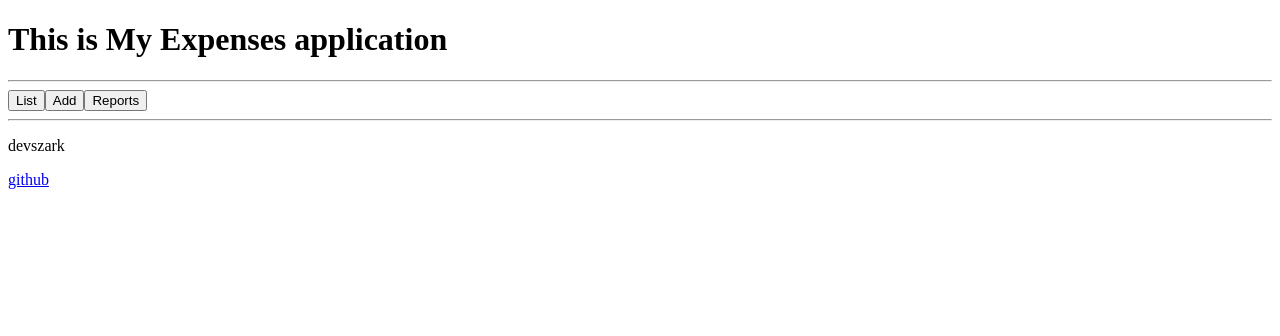
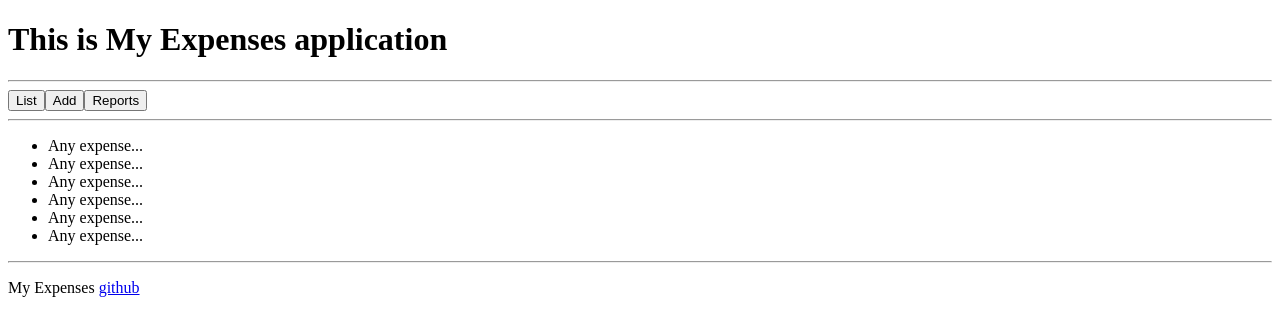
Before and after one commit to devszark/my-expenses-ui, an Angular app: page / in a window 1280 px wide. Both pictures are taken after a click on the button "List". Shown: the top 336 px of the page. Built offline with nearby package versions, Linux system fonts and the light colour scheme.

Commit message:
Simple list without data

```diff
--- a/src/app/app.component.html
+++ b/src/app/app.component.html
@@ -2,6 +2,5 @@
 <app-buttons></app-buttons>
 <hr>
 <footer>
-  <p>devszark</p>
-  <p><a href="https://github.com/devszark/my-expenses-ui">github</a></p>
+  <p>My Expenses <a href="https://github.com/devszark/my-expenses-ui">github</a></p>
 </footer>
--- a/src/app/app.module.ts
+++ b/src/app/app.module.ts
@@ -3,11 +3,13 @@ import { BrowserModule } from '@angular/platform-browser';
 
 import { AppComponent } from './app.component';
 import { ButtonsComponent } from './buttons/buttons.component';
+import { ListComponent } from './list/list.component';
 
 @NgModule({
   declarations: [
     AppComponent,
-    ButtonsComponent
+    ButtonsComponent,
+    ListComponent
   ],
   imports: [
     BrowserModule
--- a/src/app/buttons/buttons.component.html
+++ b/src/app/buttons/buttons.component.html
@@ -1,4 +1,9 @@
 <hr>
-<button>List</button>
-<button>Add</button>
-<button>Reports</button>
+<button (click)="onClick('List')">List</button>
+<button (click)="onClick('Add')">Add</button>
+<button (click)="onClick('Reports')">Reports</button>
+
+<div *ngIf="selected==='List'">
+<hr>
+<app-list></app-list>
+</div>
--- a/src/app/buttons/buttons.component.ts
+++ b/src/app/buttons/buttons.component.ts
@@ -6,5 +6,11 @@ import { Component } from '@angular/core';
   styleUrls: ['./buttons.component.css']
 })
 export class ButtonsComponent {
+  selected: string = '';
+
+  onClick(what: string): void {
+    this.selected=what;
+    console.log(`Button:onClick - selected=${this.selected}`);
+  }
 
 }
--- /dev/null
+++ b/src/app/expense.ts
@@ -0,0 +1,8 @@
+export interface Expense {
+  id: number,
+  amount: number,
+  price: number,
+  name: string,
+  group: string,
+  desc: string
+}
--- /dev/null
+++ b/src/app/list/list.component.html
@@ -0,0 +1,7 @@
+<div *ngIf="expenses">
+  <ul>
+    <li *ngFor="let expense of expenses">
+      Any expense...
+    </li>
+  </ul>
+</div>
--- /dev/null
+++ b/src/app/list/list.component.ts
@@ -0,0 +1,13 @@
+import { Component } from '@angular/core';
+import { Expense } from '../expense';
+import { EXPENSES } from '../mock-expenses';
+
+@Component({
+  selector: 'app-list',
+  templateUrl: './list.component.html',
+  styleUrls: ['./list.component.css']
+})
+export class ListComponent {
+  expenses: Expense[] = EXPENSES;
+
+}
--- /dev/null
+++ b/src/app/mock-expenses.ts
@@ -0,0 +1,10 @@
+import { Expense } from "./expense";
+
+export const EXPENSES:Expense[] = [
+  { id: 1, amount: 1, price: 25, name: 'lunch', group: 'food', desc: 'Lunch in Wroclavia' },
+  { id: 2, amount: 2, price: 7.60, name: 'bread', group: 'food', desc: 'Bread from local bakery' },
+  { id: 3, amount: 1, price: 120, name: 't-shirt', group: 'food', desc: 'Lunch in Wroclavia' },
+  { id: 4, amount: 1, price: 33, name: 'cake', group: 'food', desc: 'Lunch in Wroclavia' },
+  { id: 5, amount: 1, price: 59, name: 'pendrive', group: 'comp accesories', desc: 'Pendrive 1TB' },
+  { id: 6, amount: 1, price: 100, name: 'Portugalia Guide', group: 'book', desc: 'Book about Portugalia' }
+]
```
Also changed, not shown: src/app/list/list.component.css (added), 2 other files (tests, documents, lock files or other folders).
